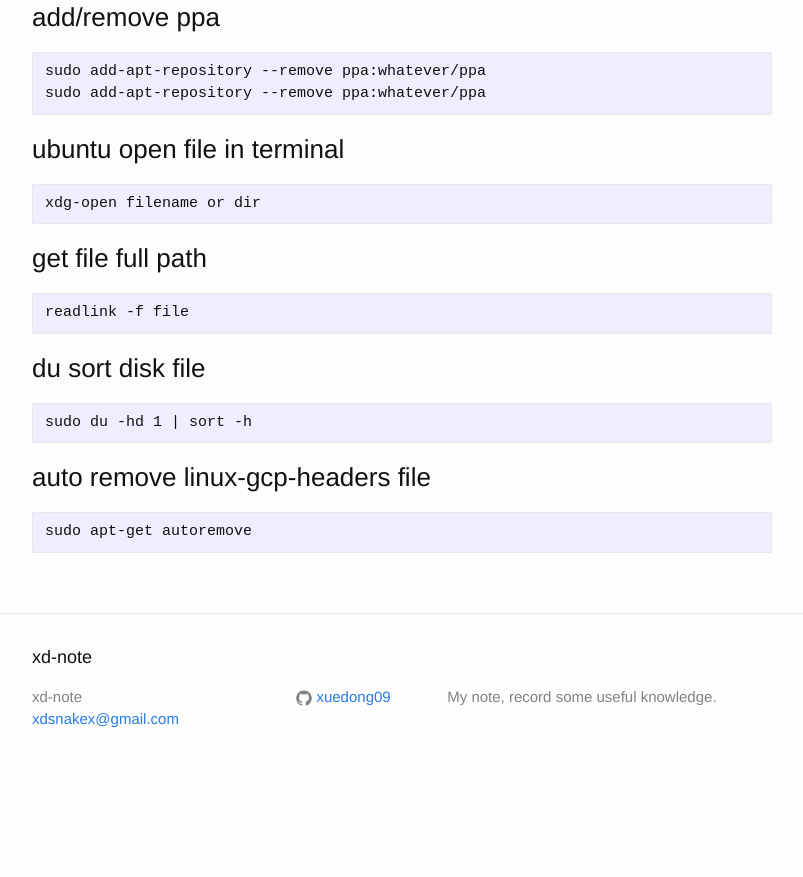
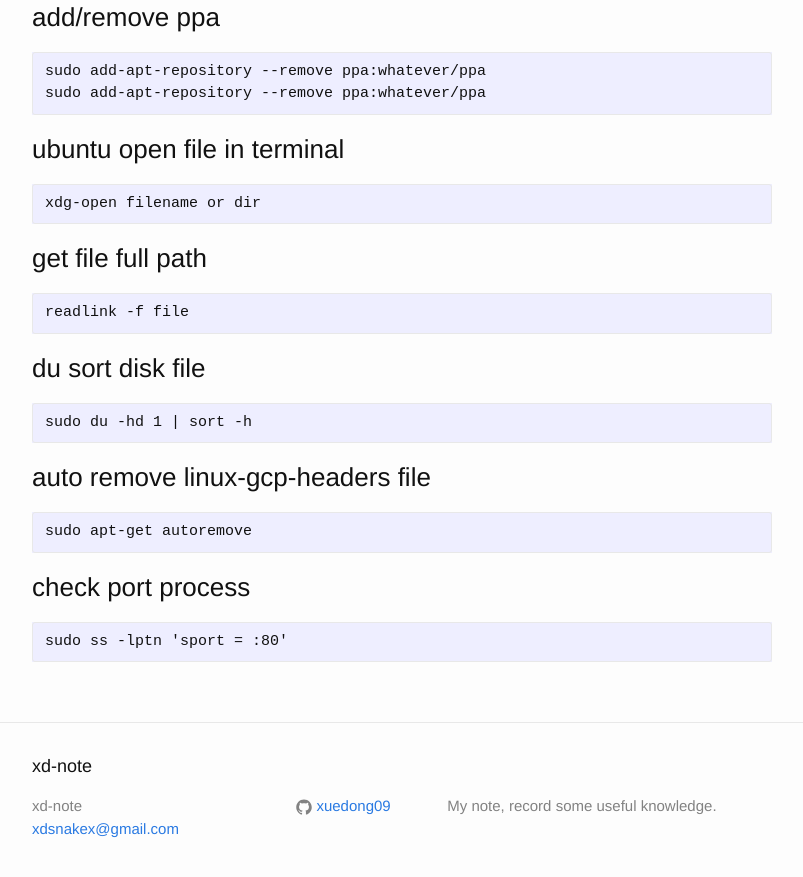
Before and after one commit to xuedong09/xuedong09.github.io, a Jekyll site: the page built from _posts/2016-02-24-linux.md, in a window 1280 px wide and 900 px high, scrolled down 1734 px. Shown: the top 877 px of the window, without its empty margins (238-1041 px from the left). Built offline with Jekyll 4.4.1, drawn with Linux system fonts in a browser that asks for light colours; before the commit the page ends 2525 px from its top, so only the background shows below that.

Commit message:
check port process

```diff
--- a/_posts/2016-02-24-linux.md
+++ b/_posts/2016-02-24-linux.md
@@ -87,3 +87,7 @@ categories: jekyll update
 ### auto remove linux-gcp-headers file
 
     sudo apt-get autoremove
+
+### check port process
+
+    sudo ss -lptn 'sport = :80'
```
